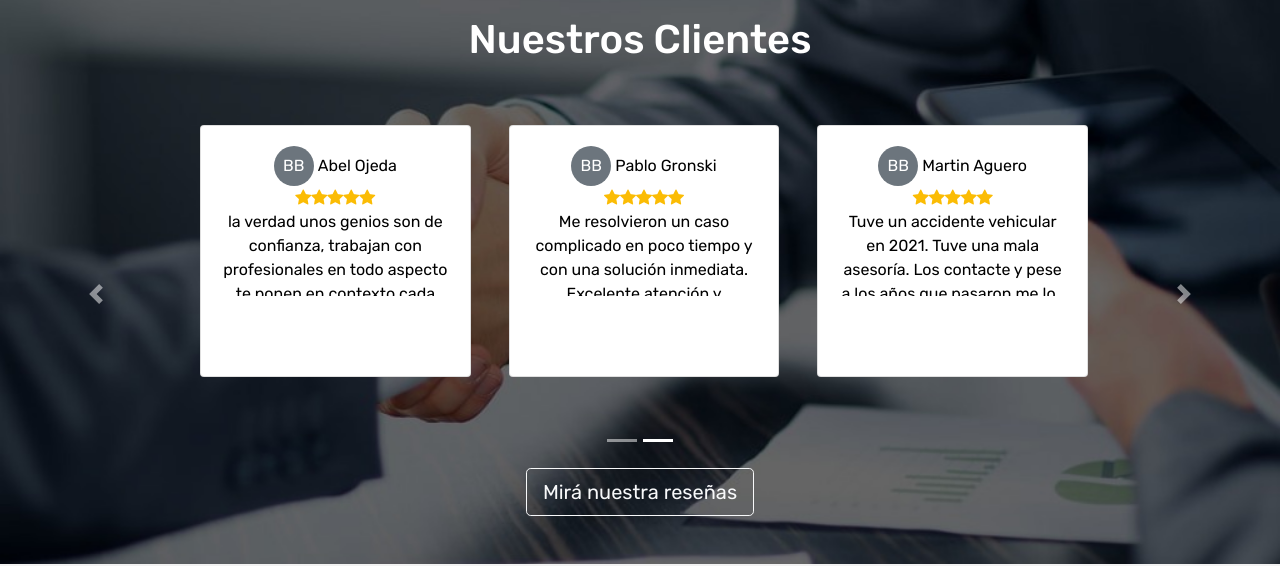
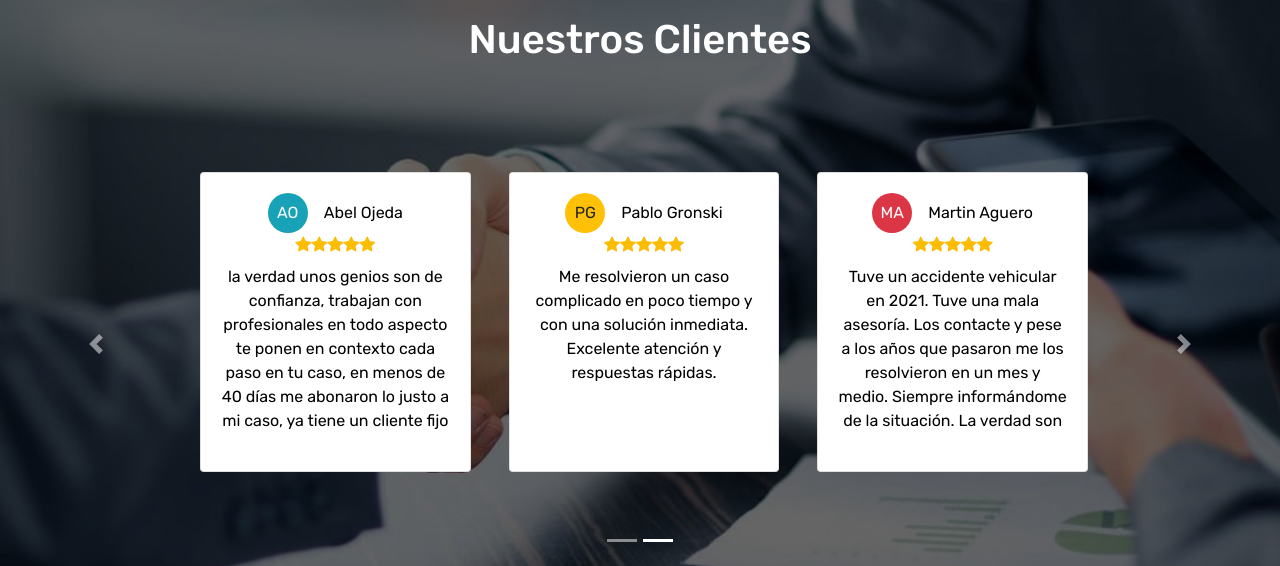
Before and after one commit to gonzalotardini/Giovanelli-Tardini-WEB, a Vue app: page / in a window 1280 px wide. Shown: the part 1500-2066 px from the top of the page. Built offline with nearby package versions, Linux system fonts and the light colour scheme; some icons are missing.

Commit message:
Mejora en cards reseñas

```diff
--- a/src/components/clientCard.vue
+++ b/src/components/clientCard.vue
@@ -1,19 +1,19 @@
 <template>
   <div align-h="center" class="text-center client-card">
     <b-card
-      img-top
       tag="article"
       style="max-width: 20rem"
       class="mb-2 ml-2"
     >
       <b-card-text>
         <b-row align-v="center" class="text-center justify-content-center">
-          <b-avatar text="BB"></b-avatar>
-          <p class="m-0 ml-1">{{client.title}}</p>
+          <b-avatar :variant="client.variant" :text="getIniciales(client.title)"></b-avatar>
+          <p class="m-0 ml-3">{{client.title}}</p>
         </b-row>
-        <i v class="bi bi-star-fill"></i><i class="bi bi-star-fill"></i
+        <div class="mb-2">
+          <i v class="bi bi-star-fill"></i><i class="bi bi-star-fill"></i
         ><i class="bi bi-star-fill"></i><i class="bi bi-star-fill"></i><i class="bi bi-star-fill"></i>
-        <br />
+        </div>
         <span class="text-left">{{ client.description }}</span>
       </b-card-text>
     </b-card>
@@ -26,6 +26,14 @@ export default {
   props: {
     client: Object,
   },
+  methods:{
+    getIniciales(title) {
+      return title
+        .split(" ") // Dividir el texto en palabras
+        .map((word) => word.charAt(0)) // Obtener la primera letra de cada palabra
+        .join(""); // Unir las letras resultantes
+    },
+  }
 };
 </script>
 
@@ -36,16 +44,21 @@ p {
   text-shadow: none;
 }
 
+.card{
+  height: 300px !important;
+
+}
+
 .client-card {
     align-content: center !important;
-  display: flex;
+    display: flex;
     justify-content: center;
     align-items: center;
 }
 
 .client-card, .card-body {
-  height: 250px;
-  /* display: -webkit-box;
+  /*height: 250px;
+   display: -webkit-box;
   -webkit-box-orient: vertical;
   overflow: hidden;
   -webkit-line-clamp: 3;
@@ -54,13 +67,13 @@ p {
 
 }
 .card-text {
-  height: 150px !important;
+  /* height: 150px !important; */
   display: -webkit-box;
   -webkit-box-orient: vertical;
   overflow: hidden;
-  -webkit-line-clamp: 5;
+  /* -webkit-line-clamp: 5;  */
   text-overflow: ellipsis;
-  height: 100%;
+  height: 95% !important;
 }
 .card-title {
   font-size: 100%;
@@ -74,4 +87,6 @@ img{
   width: 32px;
   height: 32px;
 }
+
+
 </style>
--- a/src/components/clientes.vue
+++ b/src/components/clientes.vue
@@ -27,7 +27,14 @@
       </b-carousel>
     </b-row>
     <div class="text-center">
-      <b-btn href="https://www.google.com.ar/maps/place/Estudio+Giovanelli+Tardini+%26+Asociados/@-36.8433184,-64.1911268,10z/data=!4m18!1m9!3m8!1s0xc72fea9ea35abcb:0xa0b1ebfead24ba7e!2sEstudio+Giovanelli+Tardini+%26+Asociados!8m2!3d-38.45155!4d-63.5989957!9m1!1b1!16s%2Fg%2F11kqv_x7h0!3m7!1s0xc72fea9ea35abcb:0xa0b1ebfead24ba7e!8m2!3d-38.45155!4d-63.5989957!9m1!1b1!16s%2Fg%2F11kqv_x7h0?entry=ttu&g_ep=EgoyMDI0MDgyMS4wIKXMDSoASAFQAw%3D%3D" target="_blank" size="lg" variant="outline-light"> Mirá nuestra reseñas </b-btn>
+      <b-btn
+        href="https://www.google.com.ar/maps/place/Estudio+Giovanelli+Tardini+%26+Asociados/@-36.8433184,-64.1911268,10z/data=!4m18!1m9!3m8!1s0xc72fea9ea35abcb:0xa0b1ebfead24ba7e!2sEstudio+Giovanelli+Tardini+%26+Asociados!8m2!3d-38.45155!4d-63.5989957!9m1!1b1!16s%2Fg%2F11kqv_x7h0!3m7!1s0xc72fea9ea35abcb:0xa0b1ebfead24ba7e!8m2!3d-38.45155!4d-63.5989957!9m1!1b1!16s%2Fg%2F11kqv_x7h0?entry=ttu&g_ep=EgoyMDI0MDgyMS4wIKXMDSoASAFQAw%3D%3D"
+        target="_blank"
+        size="lg"
+        variant="outline-light"
+      >
+        Mirá nuestra reseñas
+      </b-btn>
     </div>
   </b-container>
 </template>
@@ -48,36 +55,42 @@ export default {
           description:
             "Muy recomendable! La verdad unos genios! Trabajan de manera profesional y eficiente, resolvieron mi caso muy rápido y prolijo 👌…",
           starts: 5,
+          variant: "primary"
         },
         {
           title: "Facundo  Ahumada",
           description:
             "La verdad que son muy profesionales solucionaron mi caso muy rápido y pude dar solución a mi siniestro. Muchas gracias a los señores abogado. Excelente atención altamente recomendable. Sin dudar",
           stars: 5,
+          variant: "secondary"
         },
         {
           title: "Verónica Russo",
           description:
             "Excelente servicio ... te ayudan desde un lugar profesional pero también humano ... se toman el tiempo de responder sin problema y te sacan todas las dudas que puedas tener..muy agradecida",
           stars: 5,
+          variant: "success"
         },
         {
           title: "Abel Ojeda",
           description:
             "la verdad unos genios son de confianza, trabajan con profesionales en todo aspecto te ponen en contexto cada paso en tu caso, en menos de 40 días me abonaron lo justo a mi caso, ya tiene un cliente fijo y para recomendar a mas gente🙌🏻❤️…",
           stars: 5,
+          variant: "info"
         },
         {
           title: "Pablo Gronski",
           description:
             "Me resolvieron un caso complicado en poco tiempo y con una solución inmediata.  Excelente atención y respuestas rápidas.",
           stars: 5,
+          variant: "warning"
         },
         {
           title: "Martin Aguero",
           description:
             "Tuve un accidente vehicular en 2021. Tuve una mala asesoría. Los contacte y pese a los años que pasaron me los resolvieron en un mes y medio. Siempre informándome de la situación. La verdad son excelentes. Muchas gracias!!!",
           stars: 5,
+          variant: "danger"
         },
       ],
       isMobile: window.innerWidth <= 768,
@@ -118,7 +131,7 @@ export default {
   width: 100% !important;
 }
 .carousel-item {
-  min-height: 300px;
+  min-height: 400px;
 }
 .carousel-caption {
   justify-content: center !important ;
```
